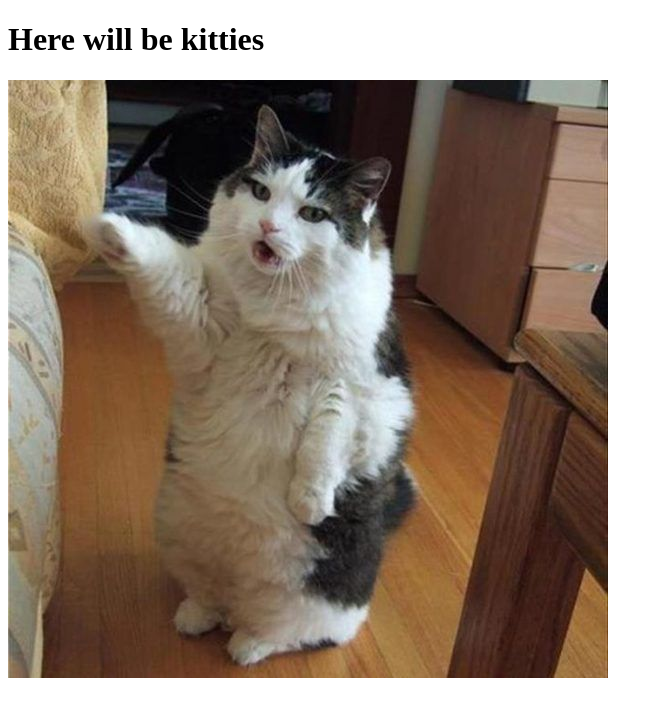
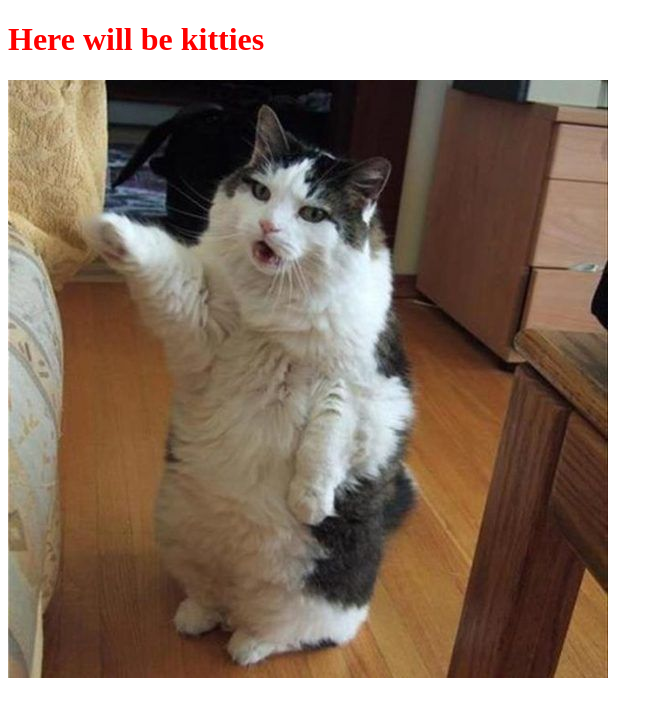
Before and after one commit to Mari-a111111/cool-kitties, a plain HTML site: page index.html in a window 1280 px wide. Shown: the whole page, without its empty margins (0-663 px from the left). Drawn offline with Linux system fonts and the light colour scheme.

Commit message:
Added index.css

```diff
--- /dev/null
+++ b/css/index.css
@@ -0,0 +1,3 @@
+h1{
+    color: red;
+}
--- a/index.html
+++ b/index.html
@@ -4,6 +4,7 @@
     <meta charset="UTF-8">
     <meta name="viewport" content="width=device-width, initial-scale=1.0">
     <meta http-equiv="X-UA_Compatible" content="ie=edge">
+    <link rel="stylesheet" href="css/index.css">
     <title>Cool Kitties</title>
 </head>
 <body>
```
